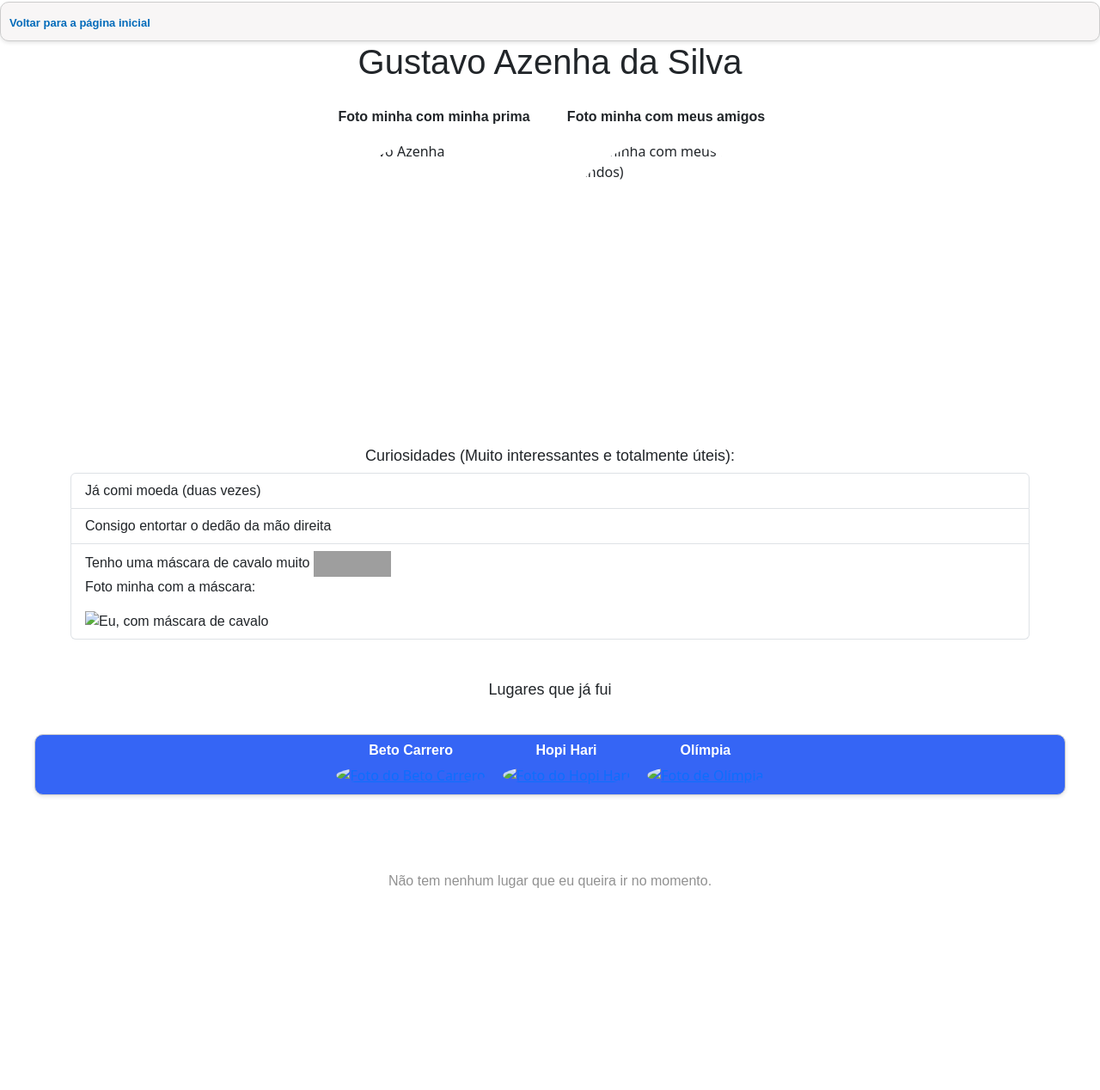
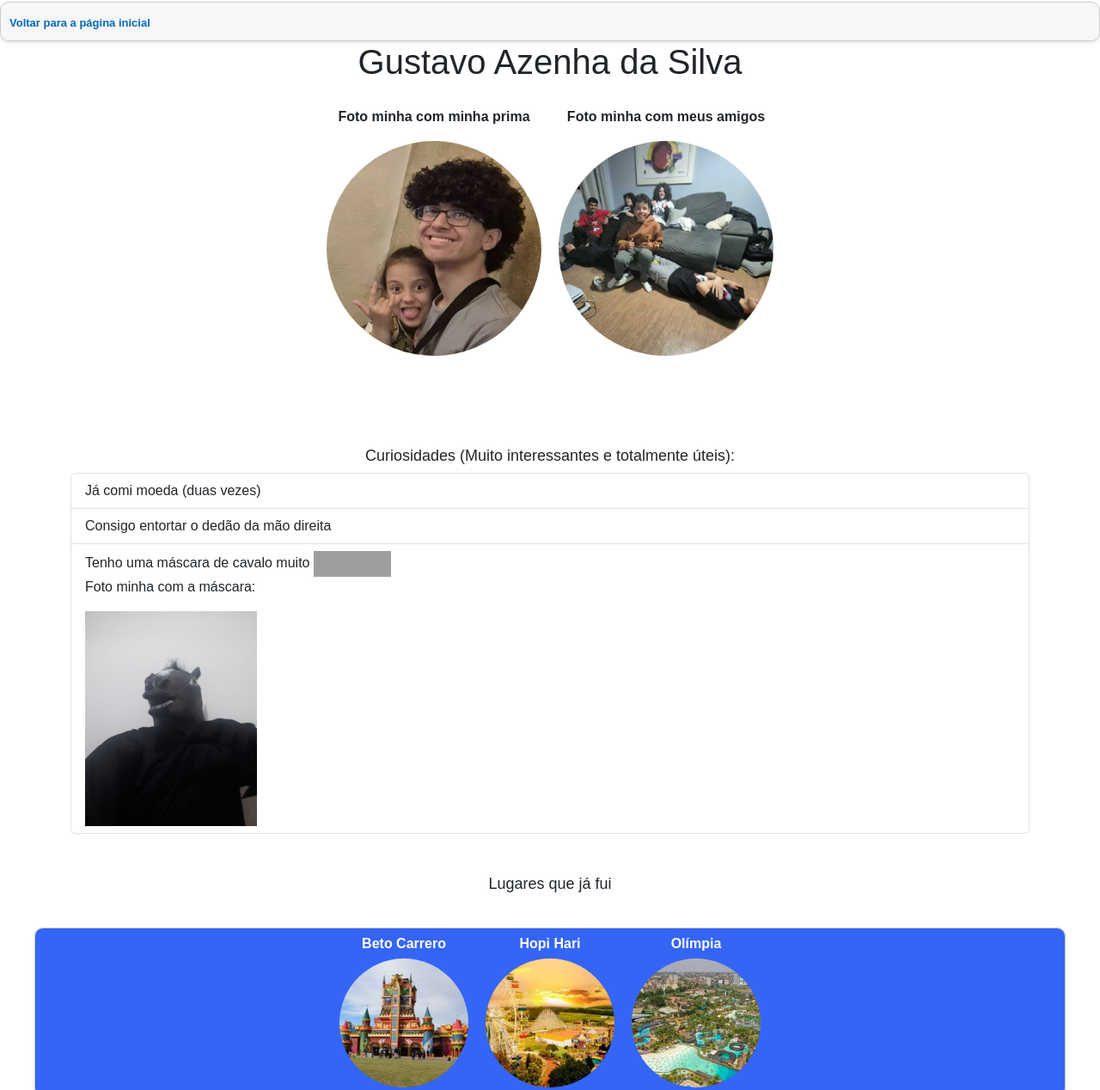
Before and after one commit to Babahujiow/paginaPessoal, a plain HTML site: page Azenha.html in a window 1280 px wide. Shown: the top 1268 px of the page at 86% size. Before the commit the page ends 1077 px from the top, so only its background shows below. Drawn offline with nearby package versions, Linux system fonts and the light colour scheme; the site is published under a folder, as on GitHub Pages, so addresses that start at the root find nothing; grey boxes are pictures that could not be loaded.

Commit message:
arrumando o repositorio para o github pages

```diff
--- a/Azenha.html
+++ b/Azenha.html
@@ -121,12 +121,12 @@
 
     <div class="foto">
     <p>Foto minha com minha prima</p>
-    <img src="/assets/eu.jpeg" alt="Gustavo Azenha" height="400">
+    <img src="assets/eu.jpeg" alt="Gustavo Azenha" height="400">
     </div>
 
     <div class="foto">
     <p>Foto minha com meus amigos</p>
-    <img src="/assets/imundos.jpeg" alt="Foto minha com meus amigos (imundos)" height="500">
+    <img src="assets/imundos.jpeg" alt="Foto minha com meus amigos (imundos)" height="500">
     </div>
     </div>
 
@@ -142,7 +142,7 @@
     <br>
     <p>Foto minha com a máscara: </p>
 
-        <img src="/assets/EuCavalo.jpeg" alt="Eu, com máscara de cavalo" height="250" width="200">
+        <img src="assets/EuCavalo.jpeg" alt="Eu, com máscara de cavalo" height="250" width="200">
  </ul>
 </div>
 
@@ -151,13 +151,13 @@
 <div id="lugares" class="fotos">
 <div class="foto2"><h3>Beto Carrero</h3>
 
-    <a href="https://pt.wikipedia.org/wiki/Beto_Carrero_World" target="_blank"><img src="/assets/BetoCarrero.jpg" alt="Foto do Beto Carrero"></a></div>
+    <a href="https://pt.wikipedia.org/wiki/Beto_Carrero_World" target="_blank"><img src="assets/BetoCarrero.jpg" alt="Foto do Beto Carrero"></a></div>
 <div class="foto2"><h3>Hopi Hari</h3>
 
-    <a href="https://www.hopihari.com.br/o-parque" target="_blank"><img src="/assets/HoHari.jpg" alt="Foto do Hopi Hari"></a></div>
+    <a href="https://www.hopihari.com.br/o-parque" target="_blank"><img src="assets/HoHari.jpg" alt="Foto do Hopi Hari"></a></div>
 <div class="foto2"><h3>Olímpia</h3>
 
-    <a href="https://rotasdeolimpia.com.br/guia-olimpia/" target="_blank"><img src="/assets/Olimpia.jpg" alt="Foto de Olímpia"></a></div>
+    <a href="https://rotasdeolimpia.com.br/guia-olimpia/" target="_blank"><img src="assets/Olimpia.jpg" alt="Foto de Olímpia"></a></div>
 </div>
 
 
```
Also changed, not shown: Souza.html (+7 -7 lines), index.html (+2 -2 lines).
